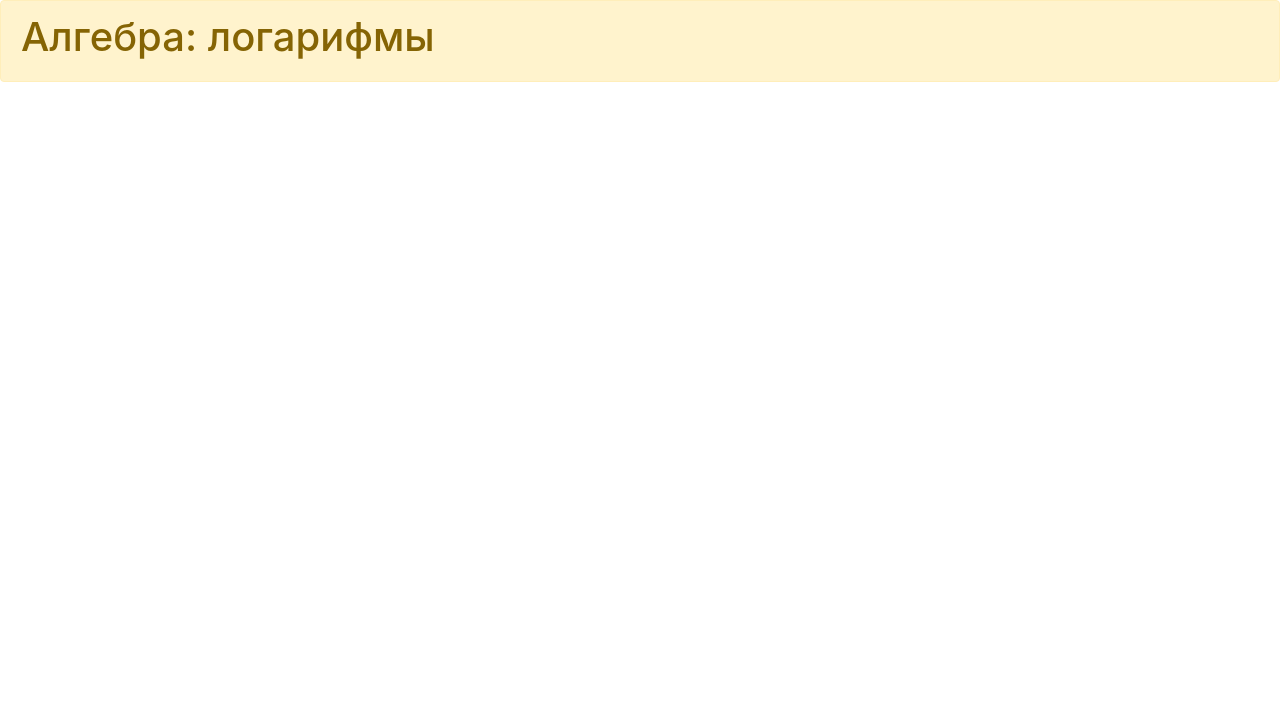
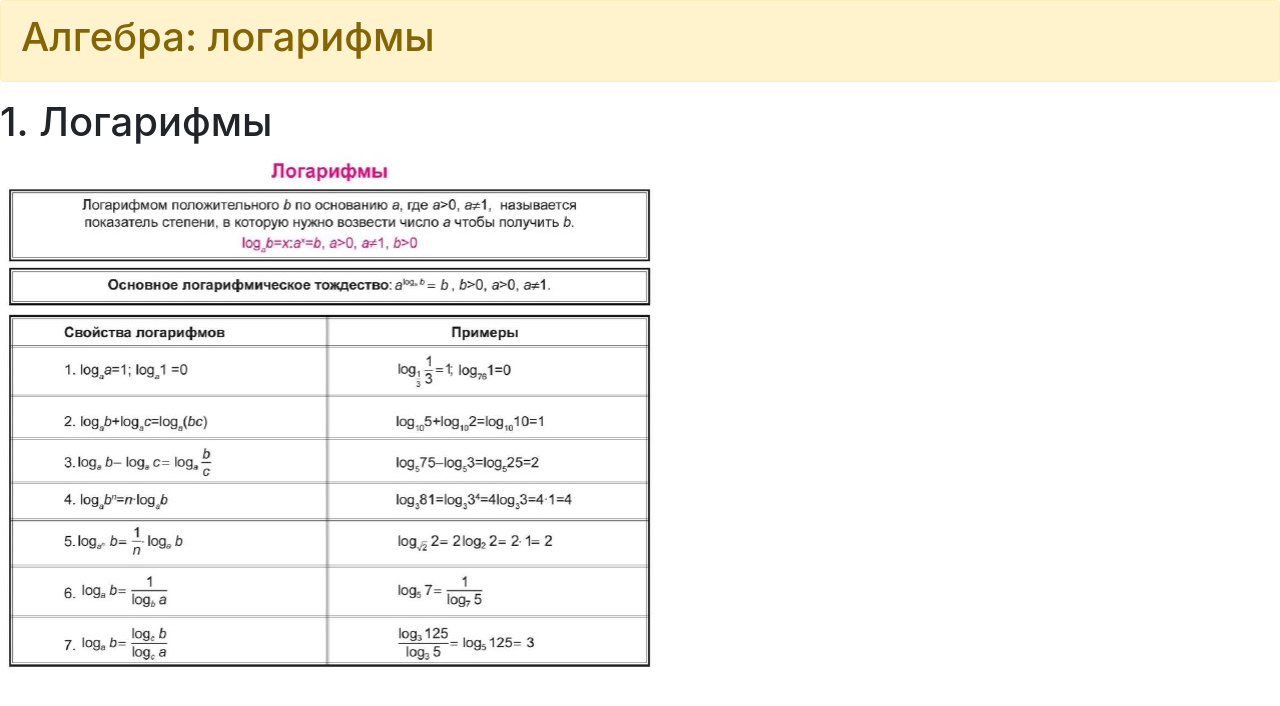
Before and after one commit to Ma1ozem0v/website_on_Python, a Flask app: page /algebra/log in a window 1280 px wide. Shown: the top 706 px of the page. Run offline with Flask 2, Linux system fonts and the light colour scheme; some libraries are stand-ins or nearby versions.

Commit message:
Раздел алгебры (наполнения нет)

```diff
--- a/templates/log.html
+++ b/templates/log.html
@@ -14,6 +14,7 @@
   <h1>Алгебра: логарифмы</h1>
 </div>
     </header>
-
+<h1>1. Логарифмы</h1>
+<img src="static/img/logarifm.jpg">
 </body>
 </html>
```
